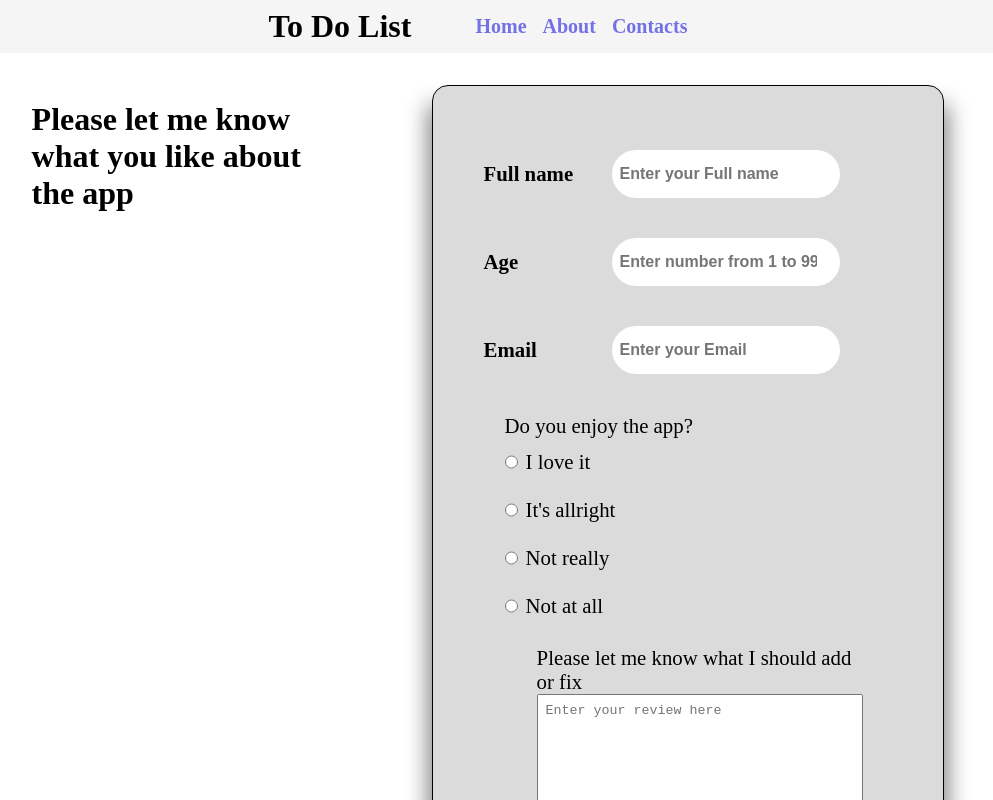
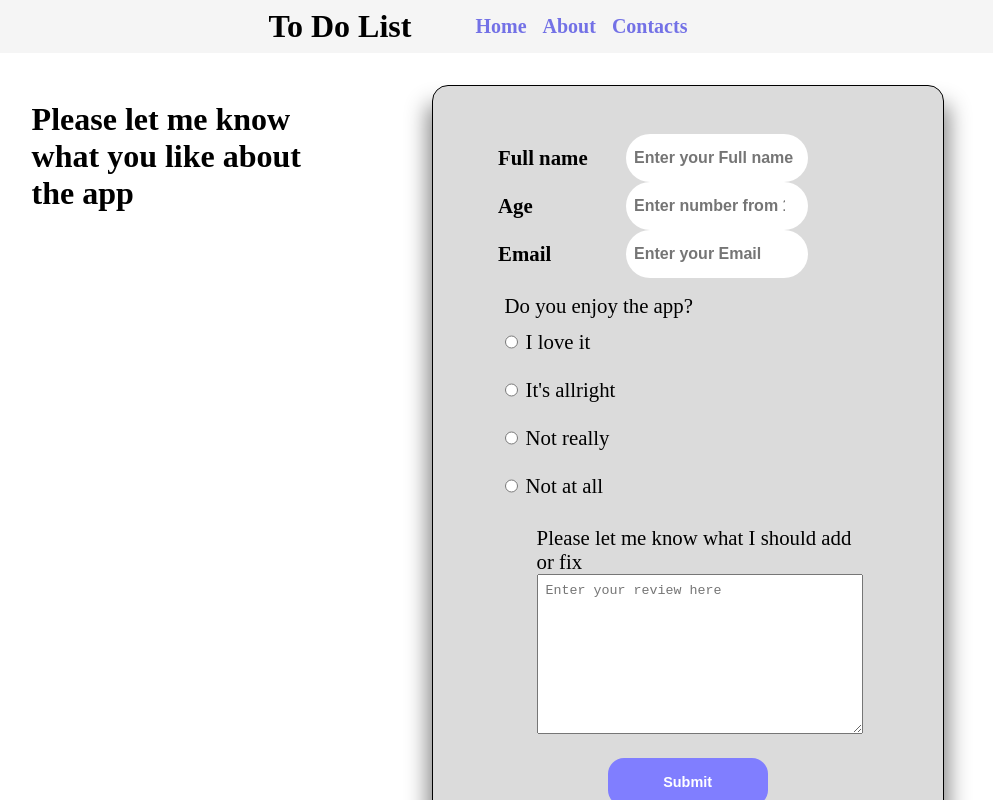
Before and after one commit to Pavel-Ignatenko6/toDoList, a React (Vite) app: page /contacts in a window 1280 px wide. Shown: the top 800 px of the page, without its empty margins (186-1179 px from the left). Built offline with nearby package versions, Linux system fonts and the light colour scheme.

Commit message:
fix styles

```diff
--- a/src/style.css
+++ b/src/style.css
@@ -171,7 +171,7 @@ Contacts page
   box-shadow: 25px 0px 20px -20px rgba(0, 0, 0, 0.45), 0px 25px 20px -20px rgba(0, 0, 0, 0.45), -25px 0px 20px -20px rgba(0, 0, 0, 0.45);
 }
 
-.single-input {
+.input-wrapper {
   position: relative;
   min-width: 28.5rem;
   margin: 1rem 0 1.5rem 4rem;
```
